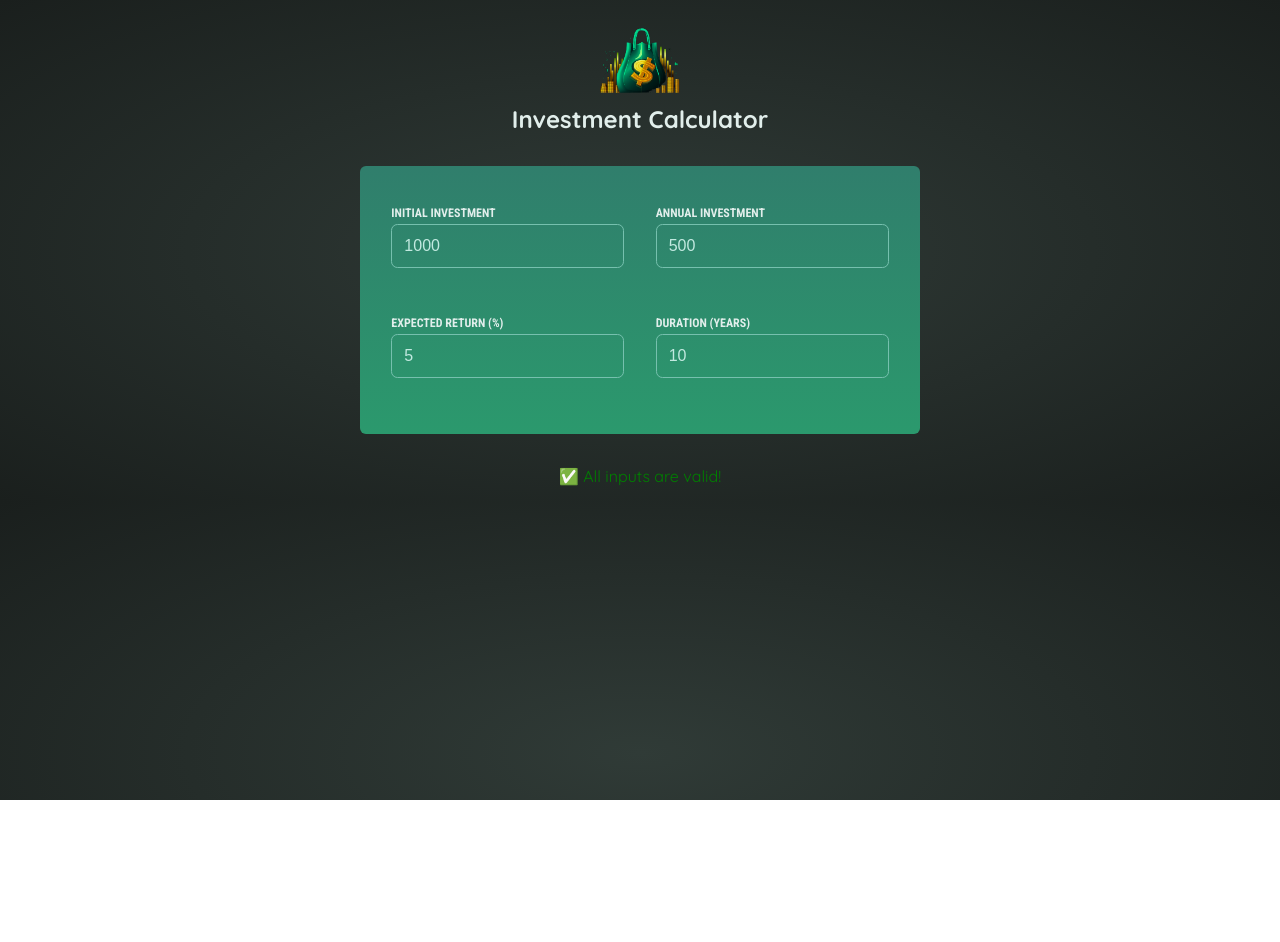
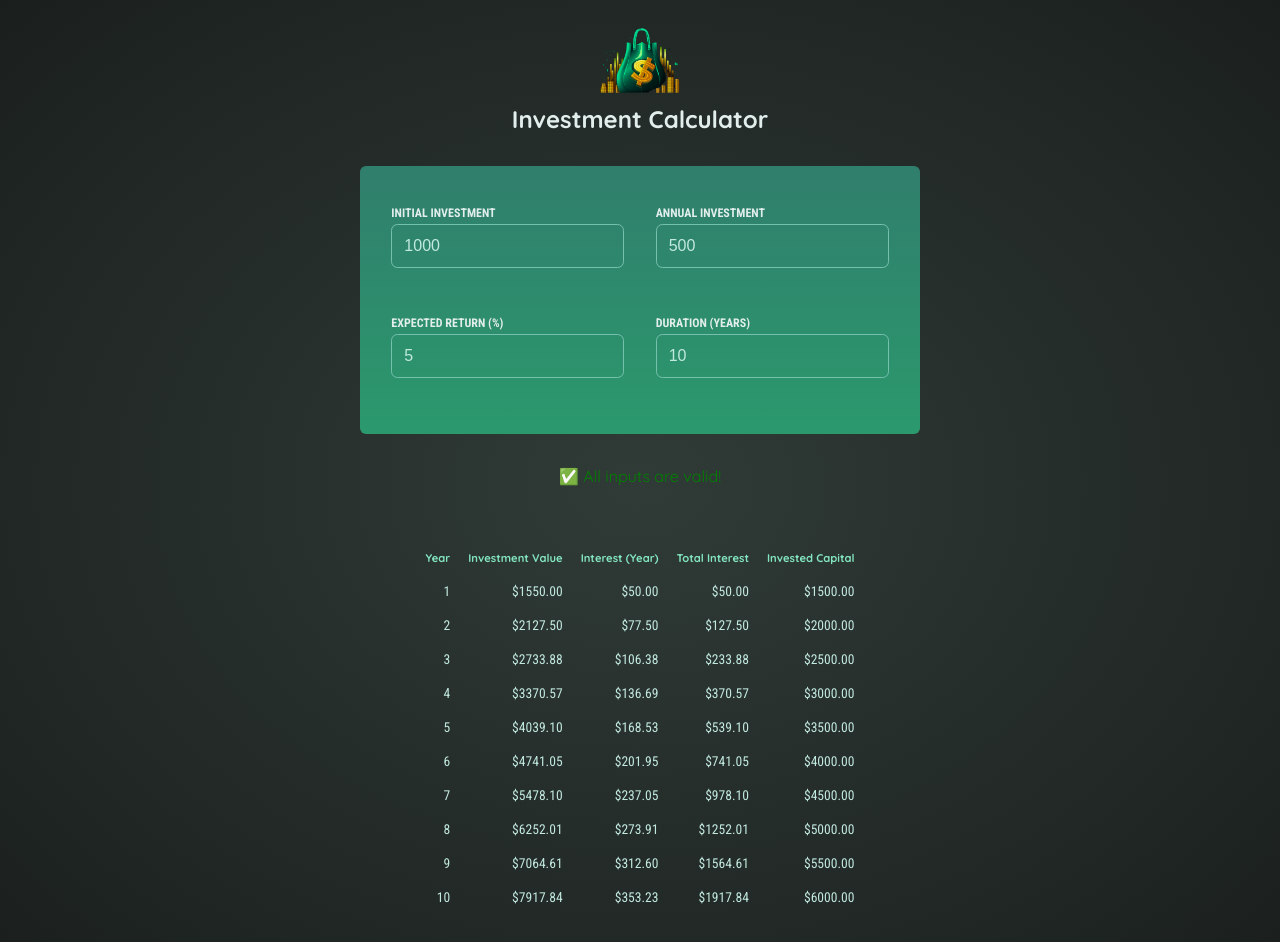
Before and after one commit to Venkat-Gorla/investment-calc-react, a React (Vite) app: page / in a window 1280 px wide. Shown: the top 942 px of the page. Before the commit the page ends 800 px from the top, so only its background shows below. Built offline with nearby package versions, Linux system fonts and the light colour scheme.

Commit message:
[new component] calculate and display results - testing passes - some pending comments to address

```diff
--- a/src/App.tsx
+++ b/src/App.tsx
@@ -2,6 +2,8 @@ import React, { useState } from "react";
 import Header from "./components/Header";
 import UserInput from "./components/UserInput";
 import ValidationMessage from "./components/ValidationMessage";
+import Results from "./components/Results";
+import { calculateInvestmentResults } from "./util/investment";
 
 const App: React.FC = () => {
   const [inputs, setInputs] = useState({
@@ -22,6 +24,12 @@ const App: React.FC = () => {
       <Header />
       <UserInput values={inputs} onChange={handleInputChange} />
       <ValidationMessage isValid={isValid} />
+      {isValid && (
+        <Results
+          results={calculateInvestmentResults(inputs)}
+          initialInvestment={inputs.initialInvestment}
+        />
+      )}
     </>
   );
 };
--- /dev/null
+++ b/src/components/Results.tsx
@@ -0,0 +1,56 @@
+import React from "react";
+
+// pending:
+// - this type is not needed, should use the one from the utils folder
+// - understand and make improvements
+// - can use Tailwind to create same look and feel for this component
+// - success validation message is not needed
+// - increase table data font for better readability
+type InvestmentYearData = {
+  year: number;
+  interest: number;
+  valueEndOfYear: number;
+  annualInvestment: number;
+};
+
+type ResultsProps = {
+  results: InvestmentYearData[];
+  initialInvestment: number;
+};
+
+const Results: React.FC<ResultsProps> = ({ results, initialInvestment }) => {
+  let totalInterest = 0;
+  let totalInvested = initialInvestment;
+
+  return (
+    <table id="result">
+      <thead>
+        <tr>
+          <th>Year</th>
+          <th>Investment Value</th>
+          <th>Interest (Year)</th>
+          <th>Total Interest</th>
+          <th>Invested Capital</th>
+        </tr>
+      </thead>
+      <tbody>
+        {results.map((yearData) => {
+          totalInterest += yearData.interest;
+          totalInvested += yearData.annualInvestment;
+
+          return (
+            <tr key={yearData.year}>
+              <td>{yearData.year}</td>
+              <td>${yearData.valueEndOfYear.toFixed(2)}</td>
+              <td>${yearData.interest.toFixed(2)}</td>
+              <td>${totalInterest.toFixed(2)}</td>
+              <td>${totalInvested.toFixed(2)}</td>
+            </tr>
+          );
+        })}
+      </tbody>
+    </table>
+  );
+};
+
+export default Results;
```
